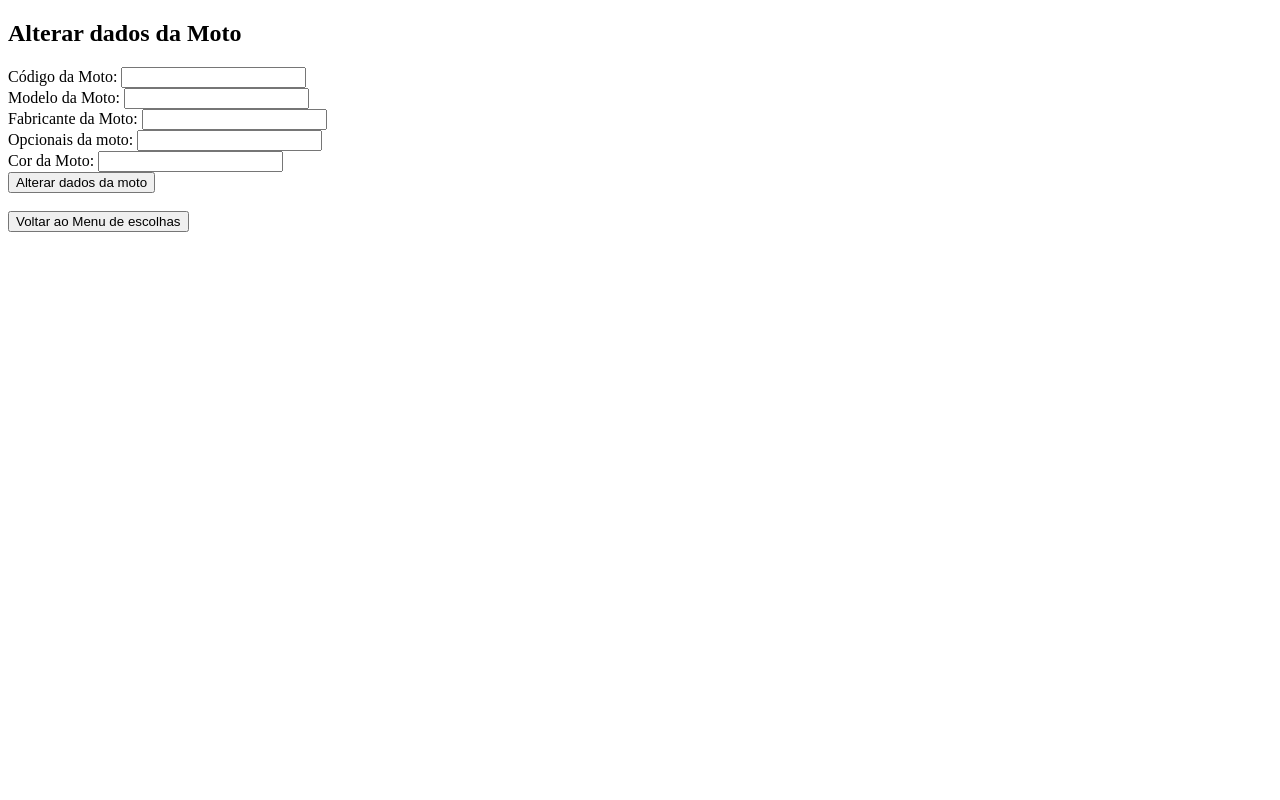
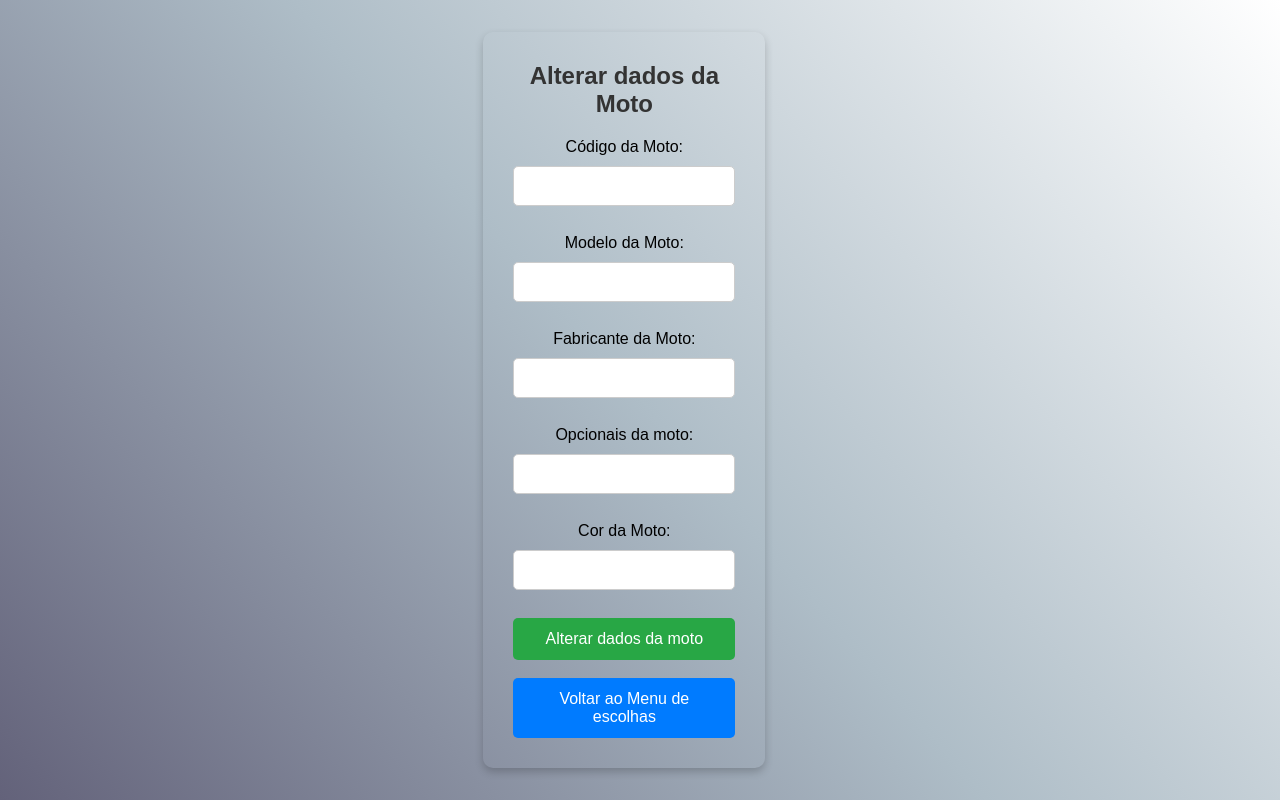
Before and after one commit to LucasVicentee/ProvaP1PHP, a PHP site: page /view/alterarDadosMoto.php in a window 1280 px wide. Run offline with PHP 8.4, Linux system fonts and the light colour scheme.

Commit message:
Adição de CSS em todas as funcionalidades da CRUD básica

```diff
--- a/CrudPHPProva/view/alterarDadosMoto.css
+++ b/CrudPHPProva/view/alterarDadosMoto.css
@@ -0,0 +1,76 @@
+    * {
+    margin: 0;
+    padding: 0;
+    box-sizing: border-box;
+    font-family: Arial, sans-serif;
+}
+
+html {
+    background: rgb(99,98,122);
+    background: linear-gradient(49deg, rgba(99,98,122,1) 0%, rgba(174,189,199,1) 50%, rgba(255,255,255,1) 100%);
+    height: 100vh;
+    display: flex;
+    justify-content: center;
+    align-items: center;
+    background-color: #f4f4f4;
+}
+
+#centro-alterar {
+    background-color: rgba(255, 255, 255, 0.0);
+    padding: 30px;
+    border-radius: 10px;
+    box-shadow: 0 4px 8px rgba(0, 0, 0, 0.2);
+    text-align: center;
+    width: 90%;
+    max-width: 600px;
+}
+
+h2 {
+    margin-bottom: 20px;
+    color: #333;
+    font-size: 24px;
+}
+
+.form-cadastro {
+    display: flex;
+    flex-direction: column;
+}
+
+.input-field {
+    padding: 10px;
+    margin: 10px 0;
+    border: 1px solid #ccc;
+    border-radius: 5px;
+    font-size: 16px;
+    width: 100%;
+}
+
+.btn-submit {
+    background-color: #28a745;
+    color: white;
+    padding: 12px 25px;
+    border: none;
+    border-radius: 5px;
+    cursor: pointer;
+    transition: 0.3s, transform 0.2s;
+    font-size: 16px;
+}
+
+.btn-submit:hover {
+    transform: scale(1.05);
+}
+
+#voltar a button {
+    background-color: #007bff;
+    color: white;
+    padding: 12px 25px;
+    border: none;
+    border-radius: 5px;
+    cursor: pointer;
+    transition: 0.3s, transform 0.2s;
+    font-size: 16px;
+}
+
+#voltar a button:hover {
+    transform: scale(1.05);
+}
--- a/CrudPHPProva/view/alterarDadosMoto.php
+++ b/CrudPHPProva/view/alterarDadosMoto.php
@@ -3,7 +3,7 @@
 <head>
     <meta charset="UTF-8">
     <meta name="viewport" content="width=device-width, initial-scale=1.0">
-    <link rel="stylesheet" href="alterarDadosMoto.css">
+    <link rel="stylesheet" href="alterarDadosMoto.css?v=<?php echo time(); ?>">
     <title>Alterar dados da Moto</title>
 </head>
 <body>
@@ -51,9 +51,11 @@
         ?>
 
         <br>
-        <a href="../index.php">
-            <button type="button">Voltar ao Menu de escolhas</button>
-        </a>
+        <div id="voltar">
+            <a href="../index.php">
+                <button type="button" class="btn-submit">Voltar ao Menu de escolhas</button>
+            </a>
+        </div>
     </div>
 </body>
 </html>
```
Also changed, not shown: CrudPHPProva/index.css (+5 -4 lines), CrudPHPProva/view/deletarMoto.css (+77 -0 lines), CrudPHPProva/view/inserirMoto.css (+76 -0 lines), CrudPHPProva/view/listarMotos.css (+64 -0 lines).
